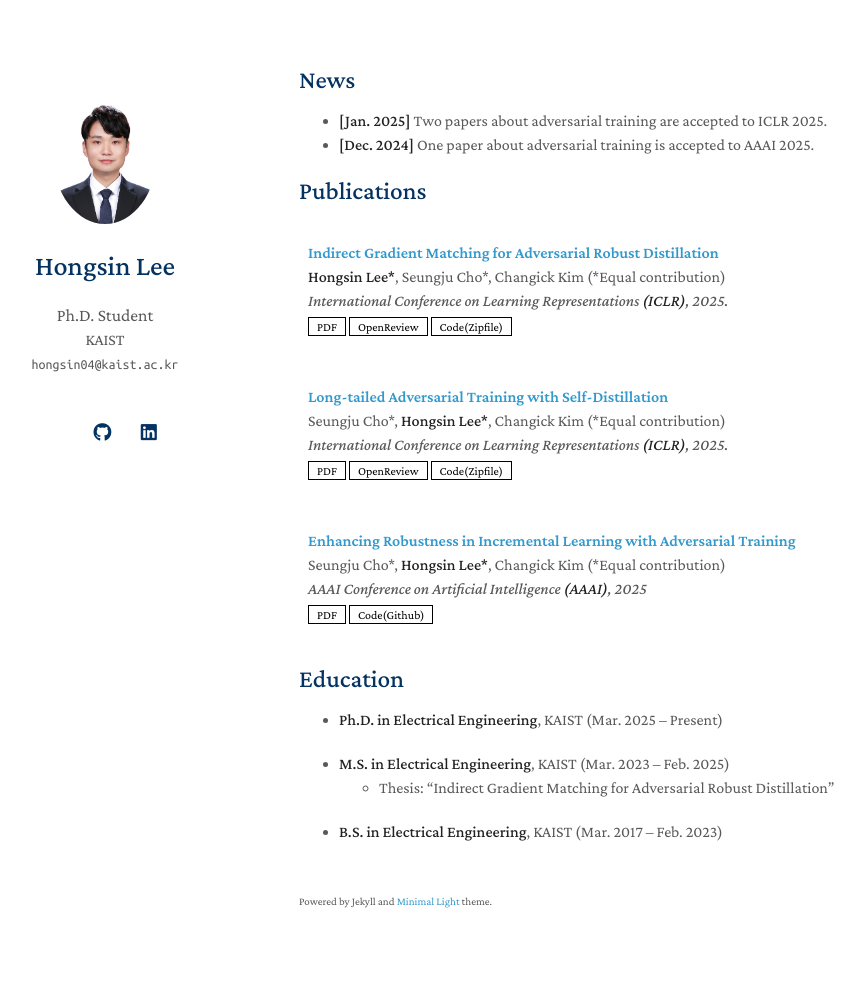
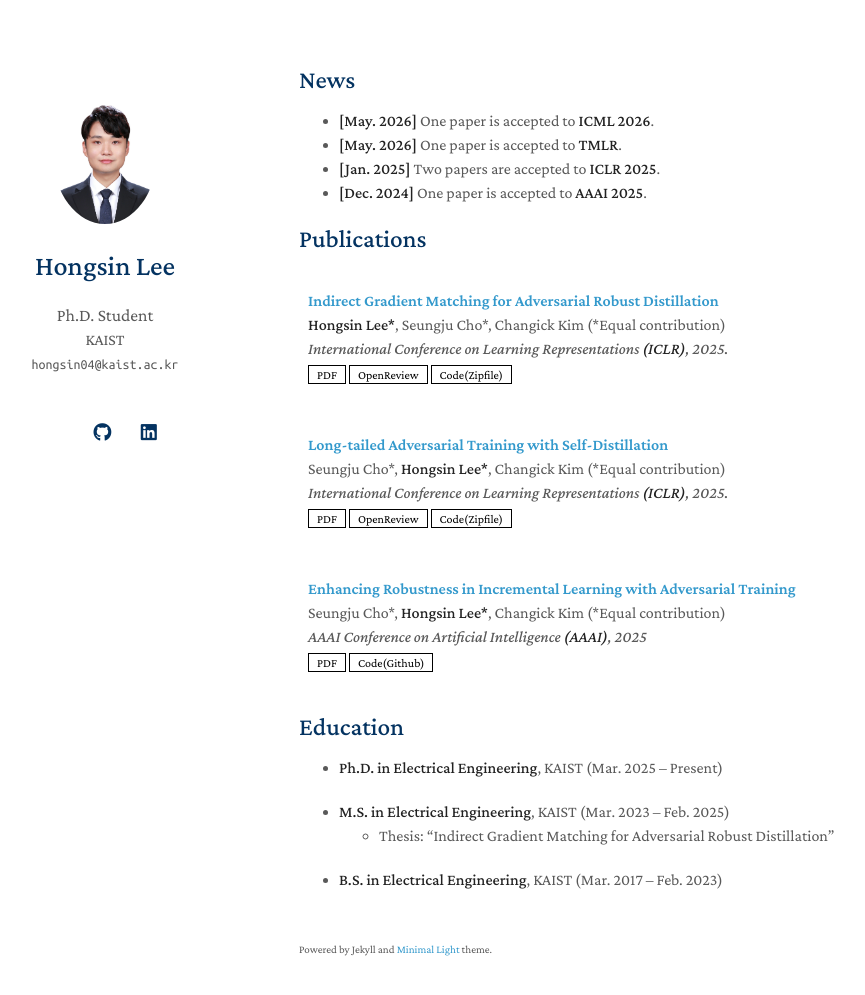
Before and after one commit to HongsinLee/hongsinlee.github.io, a Jekyll site: the page built from index.md, in a window 1280 px wide and 1030 px high. Shown: the top 995 px of the window, without its empty margins (171-1036 px from the left). Built offline with Jekyll 4.4.1, drawn with Linux system fonts in a browser that asks for light colours; a style sheet for code colours, icons or effects is not loaded.

Commit message:
2026_05_update

```diff
--- a/index.md
+++ b/index.md
@@ -12,8 +12,10 @@ layout: homepage
 
 ## News
 
-- **[Jan. 2025]** Two papers about adversarial training are accepted to ICLR 2025.
-- **[Dec. 2024]** One paper about adversarial training is accepted to AAAI 2025.
+- **[May. 2026]** One paper is accepted to **ICML 2026**.
+- **[May. 2026]** One paper is accepted to **TMLR**.
+- **[Jan. 2025]** Two papers are accepted to **ICLR 2025**.
+- **[Dec. 2024]** One paper is accepted to **AAAI 2025**.
 
 {% include_relative _includes/publications.md %}
 
```
